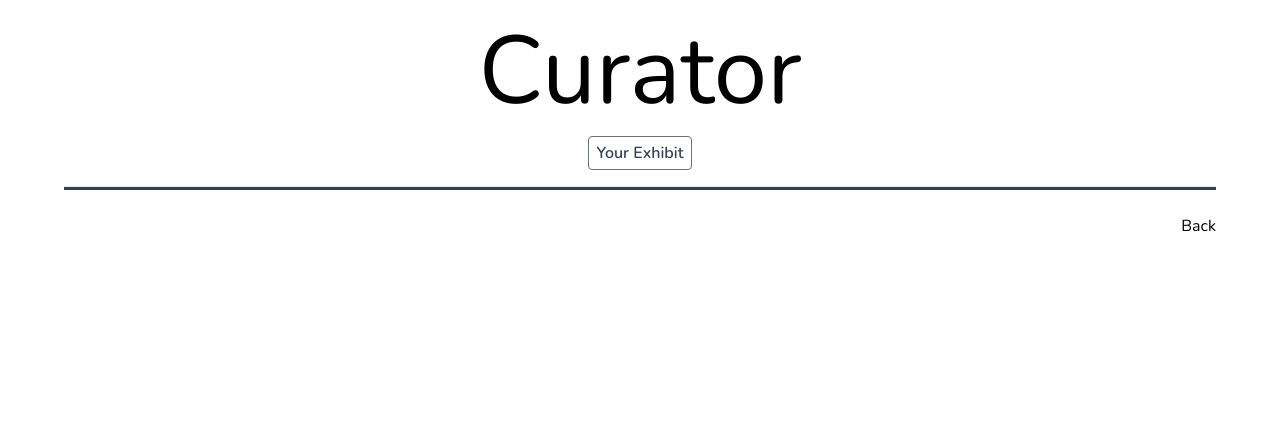
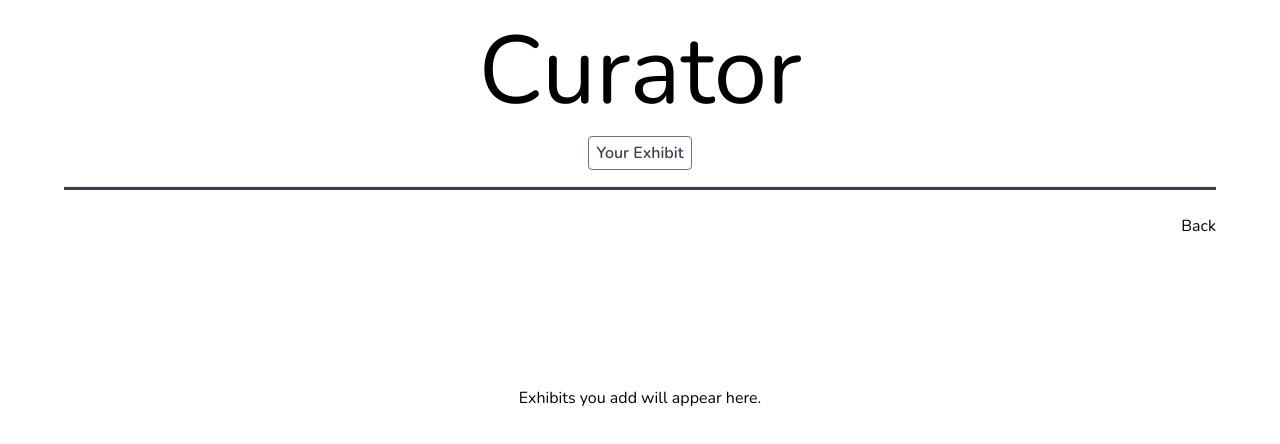
Before and after one commit to CraigAT1181/curator, a React (Vite) app: page /your-exhibit in a window 1280 px wide. Shown: the top 444 px of the page. Built offline with nearby package versions, Linux system fonts and the light colour scheme; the HTML template or start-up script is replaced by a standard one.

Commit message:
Added message to YourExhibit if no items onscreen

```diff
--- a/src/components/YourExhibit.jsx
+++ b/src/components/YourExhibit.jsx
@@ -12,6 +12,12 @@ export default function YourExhibit() {
       <div className="flex justify-end">
         <button onClick={() => navigate(-1)}>Back</button>
       </div>
+      {userExhibit.length === 0 && (
+        <div className="flex text-center h-80 items-center md:justify-center">
+          <h4>Exhibits you add will appear here.</h4>
+        </div>
+      )}
+
       <div className="flex justify-center">
         <div className="grid md:grid-cols-2 lg:grid-cols-4 gap-6">
           {userExhibit.length > 0
```
